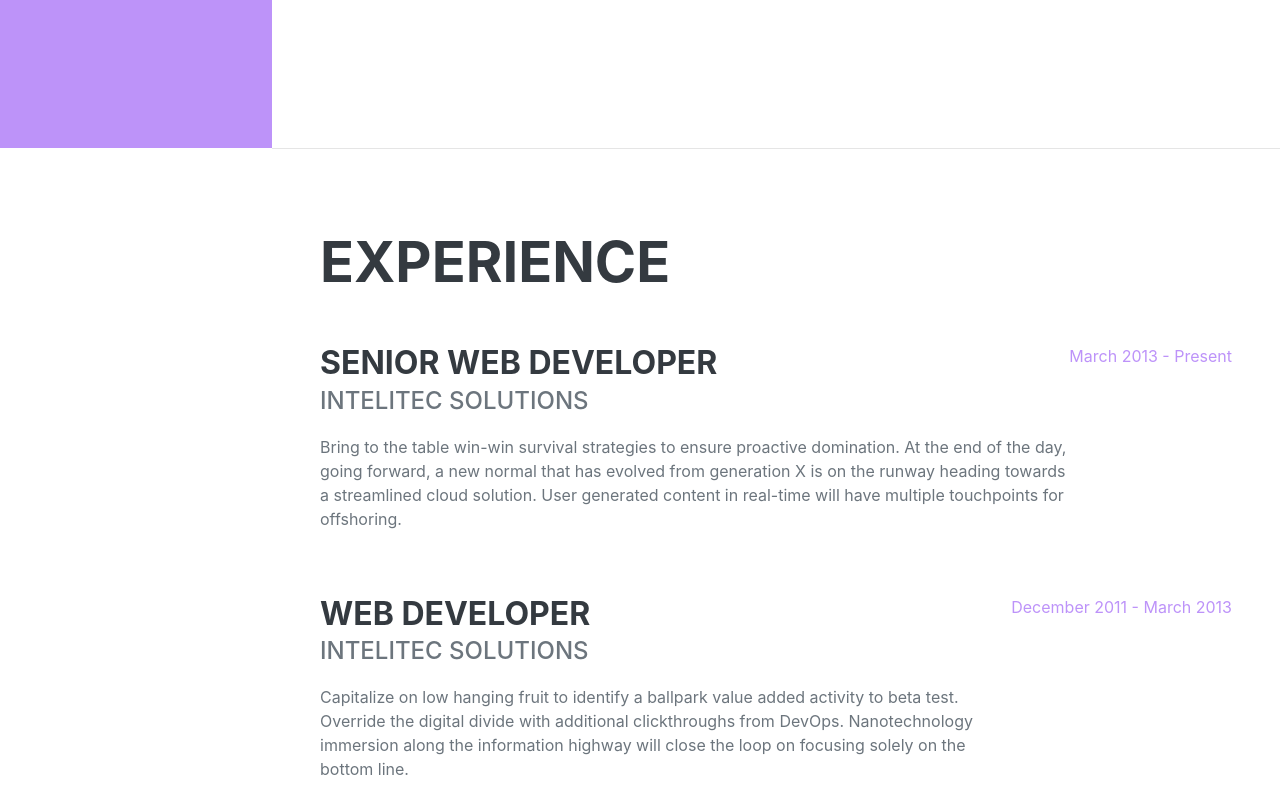
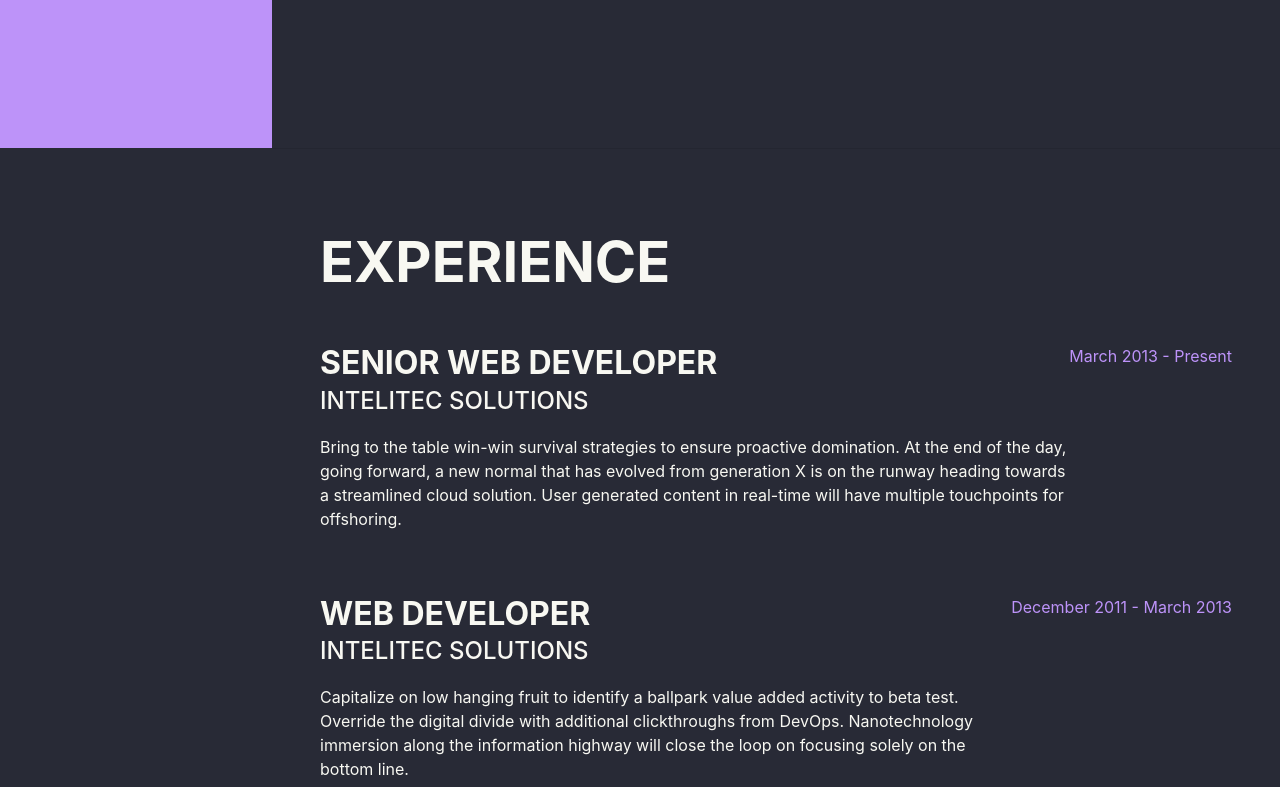
Before and after one commit to scottzach1/scottzach1.github.io, a website: page src/pug/index.pug in a window 1280 px wide. Shown: the part 652-1439 px from the top of the page. Drawn offline with nearby package versions, Linux system fonts and the light colour scheme; files that its build step writes are made by us from their sources; files whose address does not match are found by name; a web font is replaced by a local one.

Commit message:
Applies Dracula color scheme to site.

```diff
--- a/src/scss/_global.scss
+++ b/src/scss/_global.scss
@@ -2,7 +2,8 @@
 
 body {
     padding-top: $navbar-base-height;
-    color: $gray-600;
+    color: $foreground;
+    background-color: $background;
 }
 @include media-breakpoint-up(lg) {
     body {
--- a/src/scss/variables/_colors.scss
+++ b/src/scss/variables/_colors.scss
@@ -1,7 +1,3 @@
-// Pre-state grayscale colors used in other variables
-
-$gray-800: #343a40;
-
 // Override Bootstrap color system with Dracula colors.
 
 $background: #282a36;
--- a/src/scss/variables/_typography.scss
+++ b/src/scss/variables/_typography.scss
@@ -10,8 +10,6 @@ $headings-font-family: "Saira Extra Condensed", -apple-system,
 
 $headings-font-weight: 700;
 
-$headings-color: $gray-800;
-
 $h1-font-size: 6rem;
 $h2-font-size: 3.5rem;
 $h3-font-size: 2rem;
```
Also changed, not shown: dist/css/styles.css.
